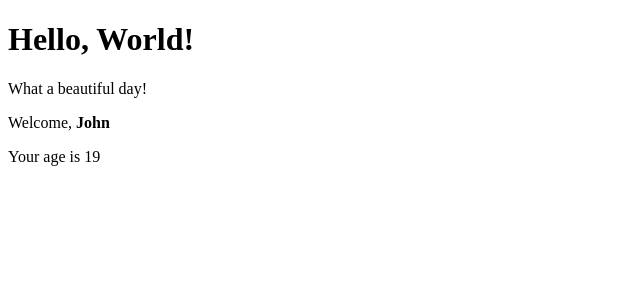
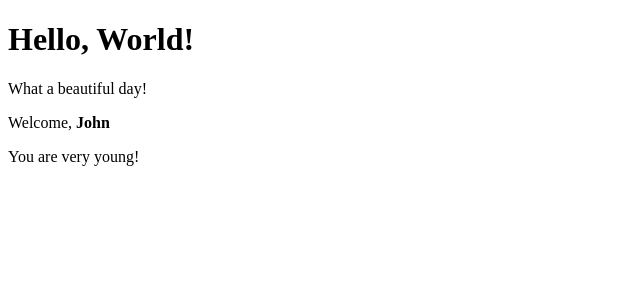
Before and after one commit to NDRXandrei/React-ex, a React (Create React App) app in the folder my-app/: page / in a window 1280 px wide. Shown: the top 300 px of the page, without its empty margins (0-640 px from the left). Built offline with nearby package versions, Linux system fonts and the light colour scheme.

Commit message:
aggiunto else per age < 18

```diff
--- a/my-app/src/App.js
+++ b/my-app/src/App.js
@@ -7,7 +7,7 @@ export class App extends React.Component {
     return (
       <div>
         <Hello />
-        <Welcome age={19}/>
+        <Welcome age={17}/>
       </div>
     );
   }
--- a/my-app/src/Welcome.js
+++ b/my-app/src/Welcome.js
@@ -5,6 +5,8 @@ class Age extends React.Component {
     const majorAge = this.props.age;
     if (majorAge > 18 && majorAge < 65) {
       return <p>Your age is {majorAge}</p>;
+    } else {
+      return <p>You are very young!</p>;
     }
   }
 }
@@ -14,8 +16,7 @@ export class Welcome extends React.Component {
   };
   render() {
     const John = this.props.name.props.children;
-    const majorAge = this.props.age;
-    if (John === "John" && majorAge > 18 && majorAge < 65) {
+    if (John === "John") {
       return (
         <div>
           <p>Welcome, {this.props.name}</p>
```
